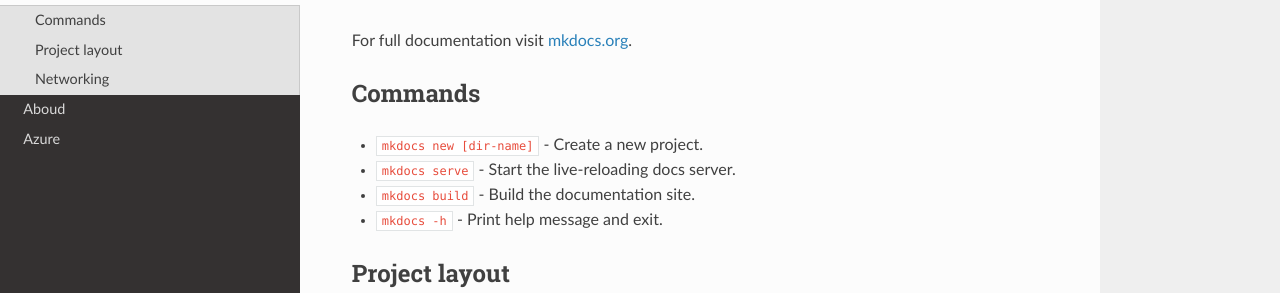
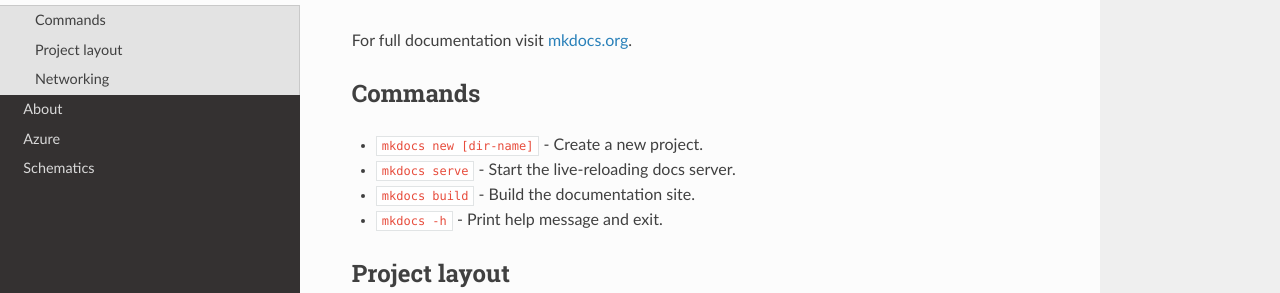
Before and after one commit to ricardoysh/mkdocs-teste, an MkDocs documentation site: the page built from docs/index.md, in a window 1280 px wide. Shown: the part 131-424 px from the top of the page. Built offline with MkDocs 1.6.1, drawn with Linux system fonts in a browser that asks for light colours; nearby versions of some CDN libraries; some of the changed lines change nothing that is shown.

Commit message:
alteracao yaml

```diff
--- a/mkdocs.yml
+++ b/mkdocs.yml
@@ -2,7 +2,8 @@ site_name: Azure Documentation
 
 nav:
   - Home: index.md
-  - Aboud: about.md
+  - About: about.md
   - Azure: teste.md
+  - Schematics: schema.md
 
 theme: readthedocs
```
